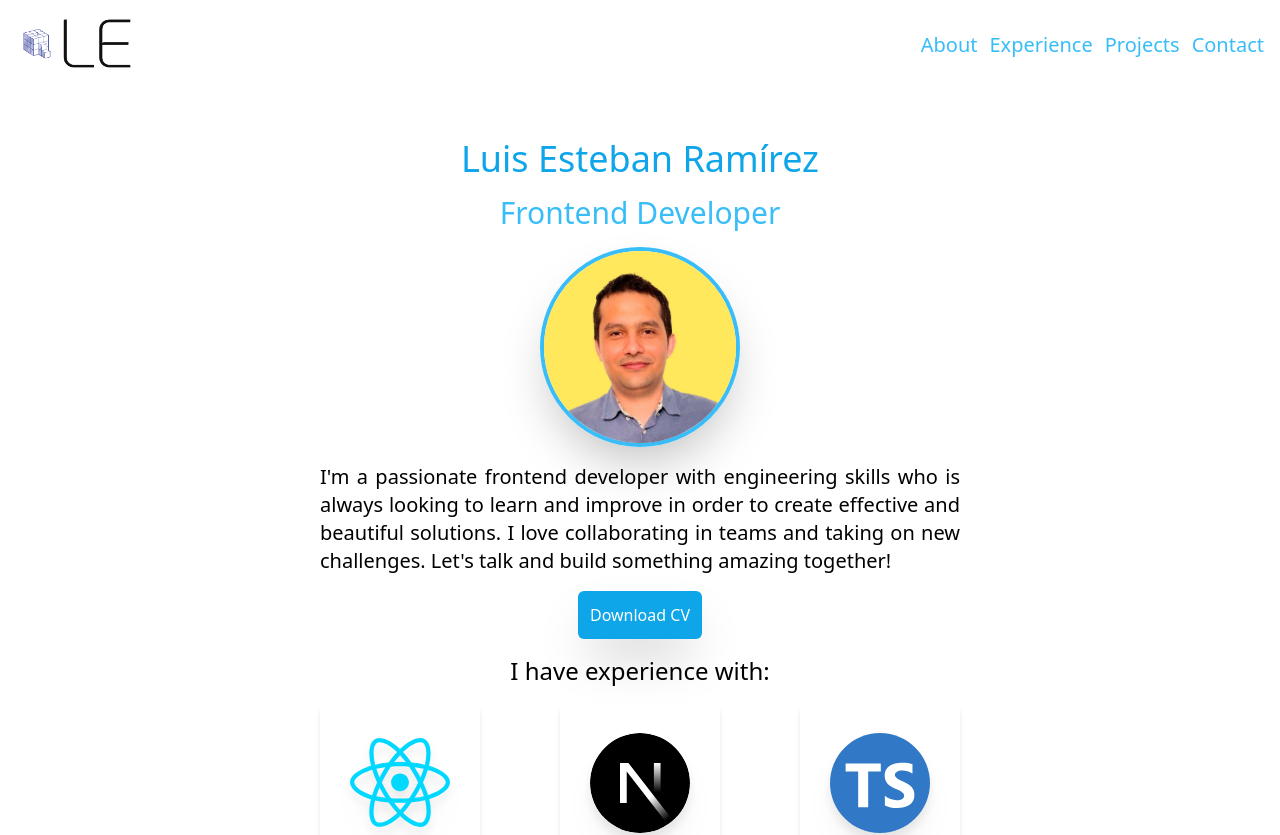
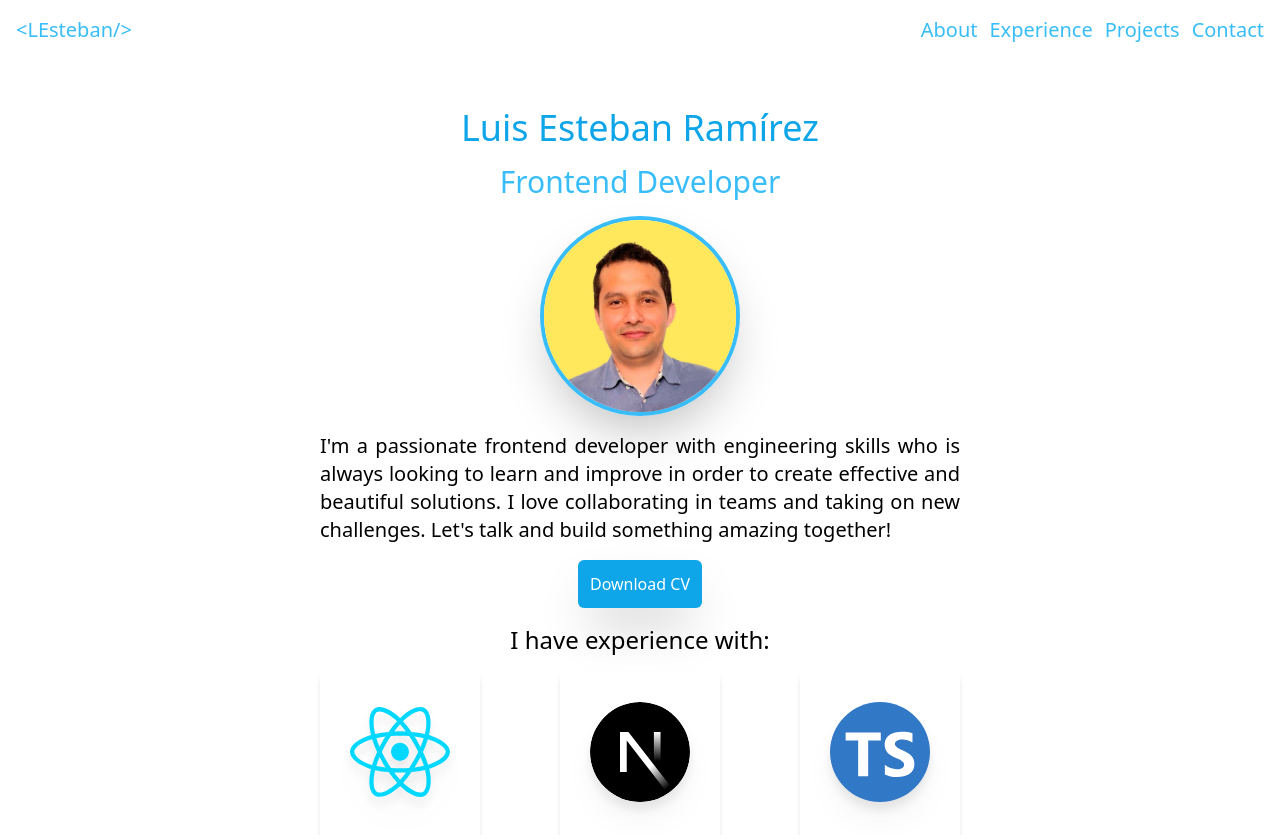
Before and after one commit to LEstebanR/lesteban, a Next.js app: page / in a window 1280 px wide. Shown: the top 835 px of the page. Built offline with nearby package versions, Linux system fonts and the light colour scheme.

Commit message:
add contact

```diff
--- a/src/components/Contact.tsx
+++ b/src/components/Contact.tsx
@@ -1,9 +1,16 @@
 import React, { FC } from 'react'
+import { AiFillLinkedin, AiOutlineMail, AiFillGithub } from "react-icons/ai";
+import Link from 'next/link';
 
 const Contact: FC = () => {
   return (
-    <div>
-      <p>Contact</p>
+    <div className="flex flex-col gap-4 w-full max-w-2xl p-4 text-6xl text-sky-400">
+      <h2 className="text-4xl text-sky-500">Let&apos;s talk:</h2>
+      <ul className='flex gap-4' >
+        <li><Link href='https://www.linkedin.com/in/lestebanr/' target='_blank'><AiFillLinkedin/></Link></li>
+        <li><Link href="https://github.com/LEstebanR" target='_blank'><AiFillGithub/></Link></li>
+        <li><Link href='mailto:leramirezca@gmail.com'><AiOutlineMail/></Link></li>
+      </ul>
     </div>
   )
 }
--- a/src/components/Footer.tsx
+++ b/src/components/Footer.tsx
@@ -1,7 +1,18 @@
 import React, { FC } from 'react'
+import Link from 'next/link'
+import { AiFillGithub } from "react-icons/ai";
 
 const Footer: FC = () => {
-  return <p>Footer</p>
+  return (
+    <>
+      <hr style={{ width: '100%' }} />
+      <footer className='flex items-center gap-4 w-full justify-between p-4 text-xl'>
+        <p>Made by LEstebanR 2023</p>
+        <Link href="https://github.com/LEstebanR/lesteban" target='_blank' className='text-4xl'><AiFillGithub/></Link>
+      </footer>
+    </>
+  )
 }
 
+
 export default Footer
--- a/src/components/Header/MobileMenu.tsx
+++ b/src/components/Header/MobileMenu.tsx
@@ -16,7 +16,7 @@ const MobileMenu: FC<props> = ({
 }) => {
   return (
     <div className="sm:hidden">
-      <ul className="flex gap-4 text-3xl">
+      <ul className="flex gap-4 text-3xl text-sky-400">
         <li className="cursor-pointer">
           <SlUser onClick={() => handleAboutClick()} />
         </li>
--- a/src/components/Logo.tsx
+++ b/src/components/Logo.tsx
@@ -3,13 +3,14 @@ import React, { FC } from 'react'
 
 const Logo: FC = () => {
   return (
-    <Image
-      src="/assets/images/logo.png"
-      width={120}
-      height={100}
-      alt="logo"
-      className="cursor-pointer"
-    />
+    <p className='cursor-pointer text-xl text-sky-400'>{'<LEsteban/>'}</p>
+    // <Image
+    //   src="/assets/images/logo.png"
+    //   width={120}
+    //   height={100}
+    //   alt="logo"
+    //   className="cursor-pointer"
+    // />
   )
 }
 
```
